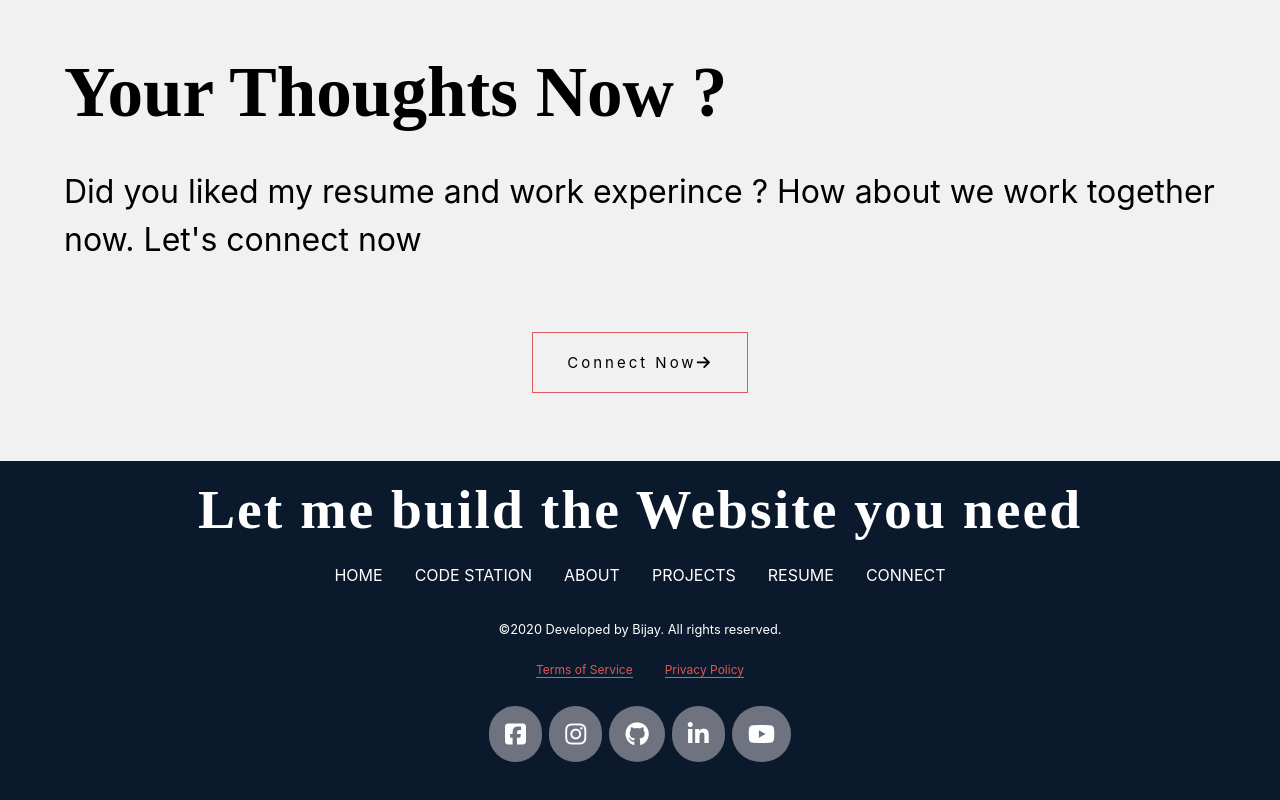
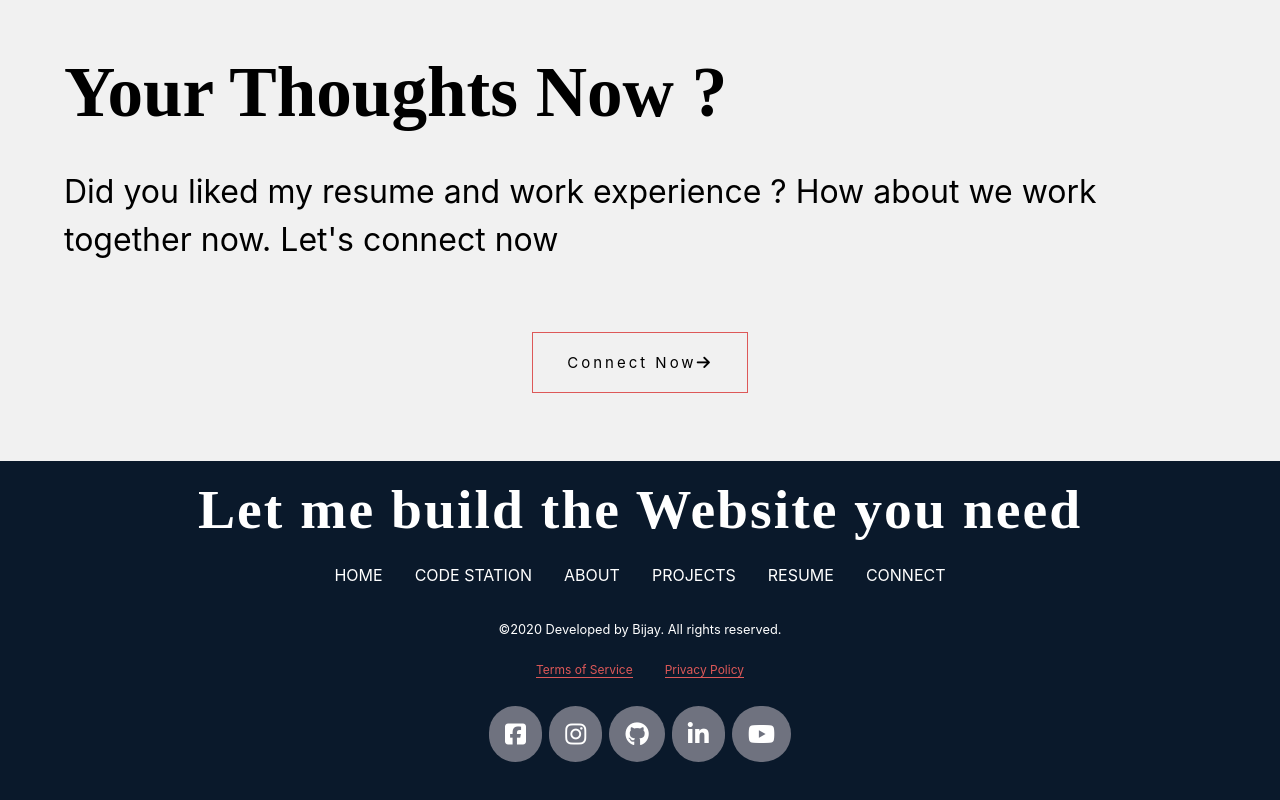
Before and after one commit to bijaybdrkarki/portfolio-react, a React (Create React App) app in the folder portfolio/: page /resume in a window 1280 px wide. Shown: the part 3072-3872 px from the top of the page. Built offline with nearby package versions, Linux system fonts and the light colour scheme; a web font is replaced by a local one.

Commit message:
edited type mistake in nowconnect section

```diff
--- a/portfolio/src/components/resume/resume.js
+++ b/portfolio/src/components/resume/resume.js
@@ -184,7 +184,7 @@ const Resume = ()=> {
         </main>
         <section className={styles.nowConnect}>
             <h1> Your Thoughts Now ? </h1>
-            <p>Did you liked my resume and work experince ? How about we work together now. Let's connect now </p>
+            <p>Did you liked my resume and work experience ? How about we work together now. Let's connect now </p>
             <div className={styles.sendrequest}>
                 <Link to="/connect">Connect Now<i className="fas fa-arrow-right"></i></Link>
             </div>
```
